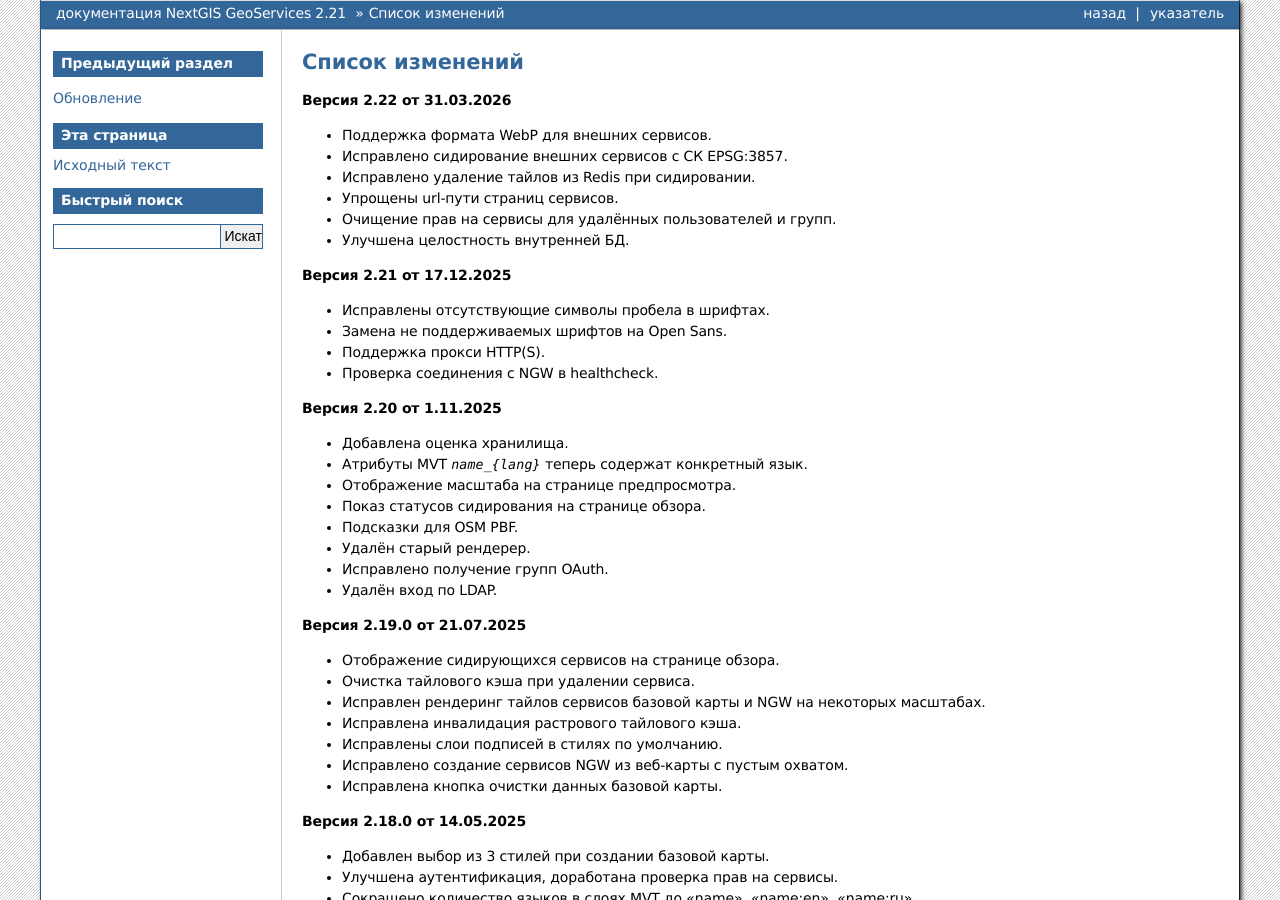
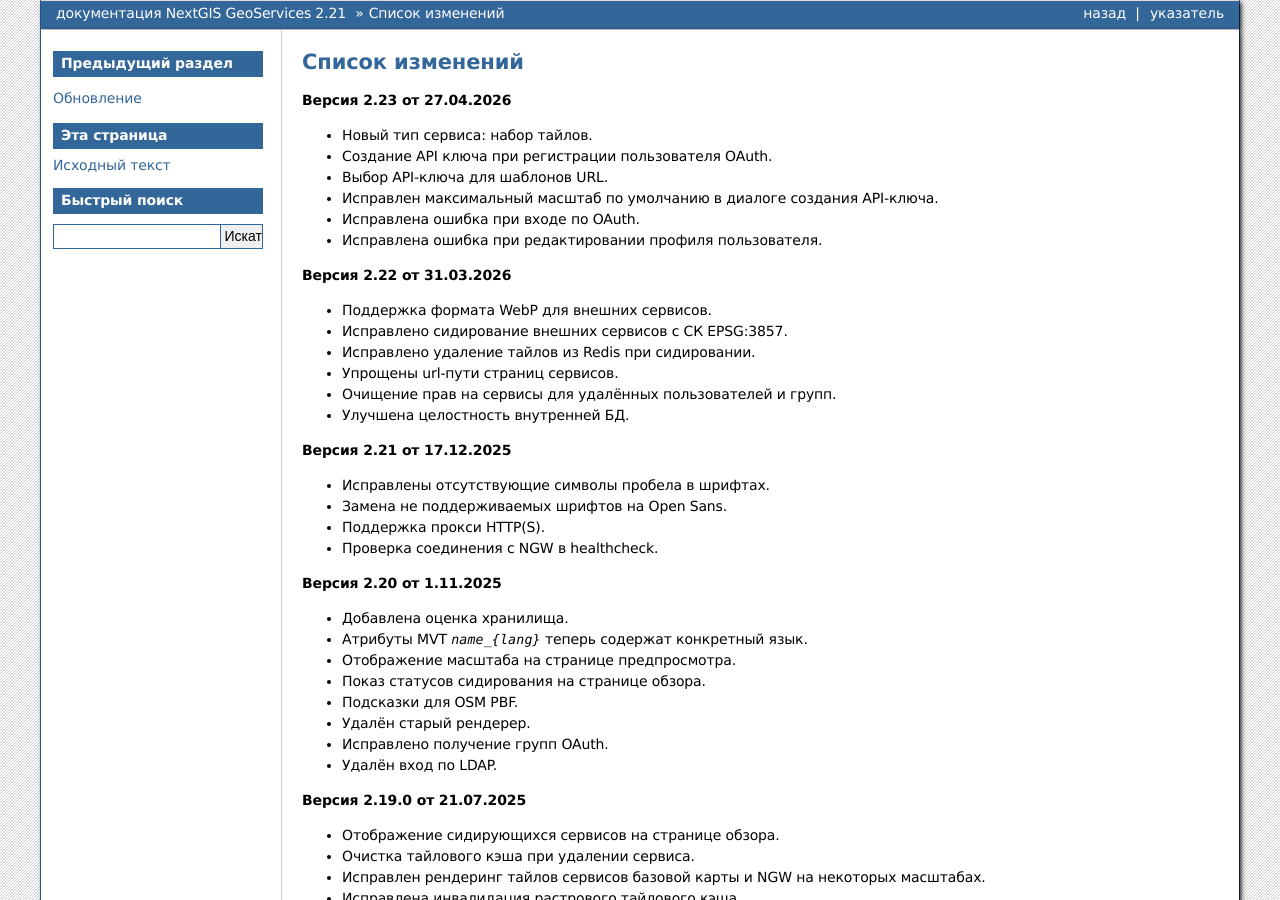
Before and after one commit to nextgis/docs_geoserv_prem, a Sphinx documentation site: the page built from source/changelog.rst, in a window 1280 px wide and 900 px high. Built offline with Sphinx 7.4.7, drawn with Linux system fonts in a browser that asks for light colours; formulas are drawn with MathJax 3.

Commit message:
Release 2.23.0

```diff
--- a/source/changelog.rst
+++ b/source/changelog.rst
@@ -1,5 +1,14 @@
 Список изменений
 ================
+
+**Версия 2.23 от 27.04.2026**
+
+- Новый тип сервиса: набор тайлов.
+- Создание API ключа при регистрации пользователя OAuth.
+- Выбор API-ключа для шаблонов URL.
+- Исправлен максимальный масштаб по умолчанию в диалоге создания API-ключа.
+- Исправлена ошибка при входе по OAuth.
+- Исправлена ошибка при редактировании профиля пользователя.
 
 **Версия 2.22 от 31.03.2026**
 
```
Also changed, not shown: source/admin.rst (+4 -4 lines), source/upgrade.rst (+9 -1 lines).
